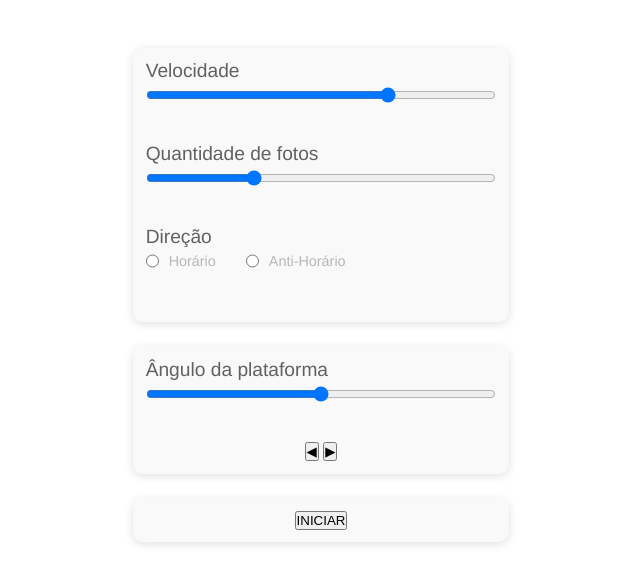
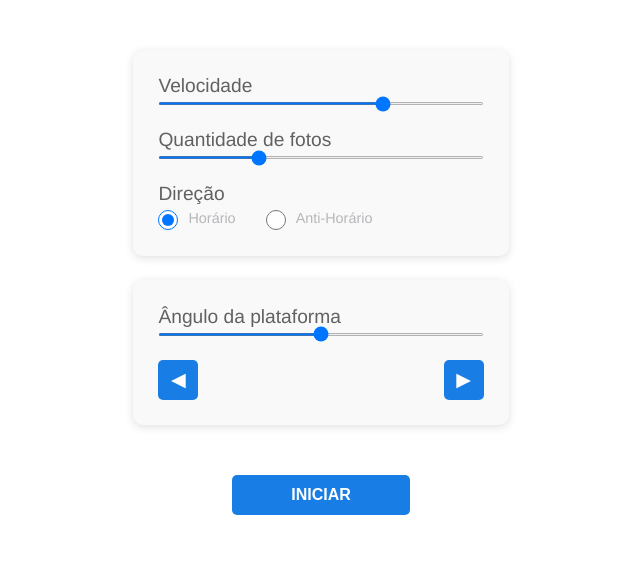
Before and after one commit to Andredev-dias/testAutomTech, a plain HTML site: page index.html in a window 1280 px wide. Shown: the part 105-688 px from the top of the page, without its empty margins (319-959 px from the left). Drawn offline with Linux system fonts and the light colour scheme.

Commit message:
ajustes para finalizacao

```diff
--- a/index.html
+++ b/index.html
@@ -44,6 +44,7 @@
             id="hour"
             value="hour"
             name="direction"
+            checked
           />
           <label for="hour">Horário</label>
 
@@ -70,13 +71,13 @@
           step="2"
         />
       </div>
-      <div>
+      <div class="wrapArrowBtns">
         <button>◀</button>
         <button>▶</button>
       </div>
     </section>
-    <section>
-      <button>INICIAR</button>
-    </section>
+    <div class="wrapBtnStart">
+      <button class="btnIStart">Iniciar</button>
+    </div>
   </body>
 </html>
--- a/styles.css
+++ b/styles.css
@@ -11,6 +11,8 @@
   --inputInfo: #8e8e949d;
   --fontSizeTitles: 1.2rem;
   --fontSizeInfos: 0.9rem;
+  --btnBackground: #0071e3;
+  --btnWords: #ffffff;
 }
 
 html,
@@ -31,6 +33,10 @@ body {
   height: 100vh;
 }
 
+input:hover {
+  cursor: pointer;
+}
+
 section {
   display: flex;
   flex-direction: column;
@@ -39,9 +45,9 @@ section {
   width: 30%;
   height: auto;
   background-color: var(--sections);
-  padding: 1vw;
+  padding: 2vw;
   border-radius: 10px;
-  box-shadow: rgba(99, 99, 99, 0.2) 0px 2px 8px 0px;
+  box-shadow: 0px 2px 8px 0px rgba(99, 99, 99, 0.2);
 }
 
 .wrapLabelAndInput {
@@ -51,7 +57,11 @@ section {
   align-items: left;
   width: 100%;
   gap: 5px;
-  margin-bottom: 5vh;
+  margin-bottom: 3vh;
+}
+
+.wrapLabelAndInput:nth-last-child(3n - 2) {
+  margin-bottom: 0;
 }
 
 .wrapLabelAndInput label {
@@ -73,3 +83,89 @@ section {
   font-size: var(--fontSizeInfos);
   color: var(--inputInfo);
 }
+
+input[type="range"] {
+  width: 100%;
+  height: 3px;
+  background-color: #b7babc;
+}
+
+input[type="range"]::-webkit-slider-runnable-track {
+  border: none;
+  border-radius: 3px;
+}
+
+input[type="radio"] {
+  width: 20px;
+  height: 20px;
+  background-color: #b7babc;
+}
+
+.wrapArrowBtns {
+  display: flex;
+  flex-direction: row;
+  justify-content: space-between;
+  align-items: center;
+  width: 100%;
+  height: auto;
+}
+
+.wrapArrowBtns button {
+  display: flex;
+  flex-direction: column;
+  justify-content: center;
+  align-items: center;
+  width: 40px;
+  height: 40px;
+  padding: 10px;
+  background-color: var(--btnBackground);
+  color: var(--btnWords);
+  border-radius: 5px;
+  border: none;
+  font-size: var(--fontSizeTitles);
+  text-shadow: 0px 2px 8px 0px rgba(252, 252, 252, 0.562);
+  opacity: 0.9;
+}
+
+.wrapArrowBtns button:hover {
+  cursor: pointer;
+  box-shadow: 0px 2px 8px 0px rgba(99, 99, 99, 0.6);
+  transition: all 200ms ease-in-out;
+  opacity: 1;
+}
+
+.wrapBtnStart {
+  display: flex;
+  flex-direction: column;
+  justify-content: center;
+  align-items: center;
+  width: 30%;
+  height: auto;
+  padding: 2vw;
+}
+
+.btnIStart {
+  display: flex;
+  flex-direction: column;
+  justify-content: center;
+  align-items: center;
+  width: 55%;
+  height: 40px;
+  padding: 10px;
+  background-color: var(--btnBackground);
+  color: var(--btnWords);
+  text-transform: uppercase;
+  font-size: 1rem;
+  font-weight: 600;
+  text-shadow: 0px 2px 8px 0px rgba(252, 252, 252, 0.562);
+  border-radius: 5px;
+  border: none;
+  opacity: 0.9;
+}
+
+.btnIStart:hover {
+  cursor: pointer;
+  box-shadow: 0px 2px 8px 0px rgba(99, 99, 99, 0.6);
+  transition: all 200ms ease-in-out;
+  opacity: 1;
+}
```
